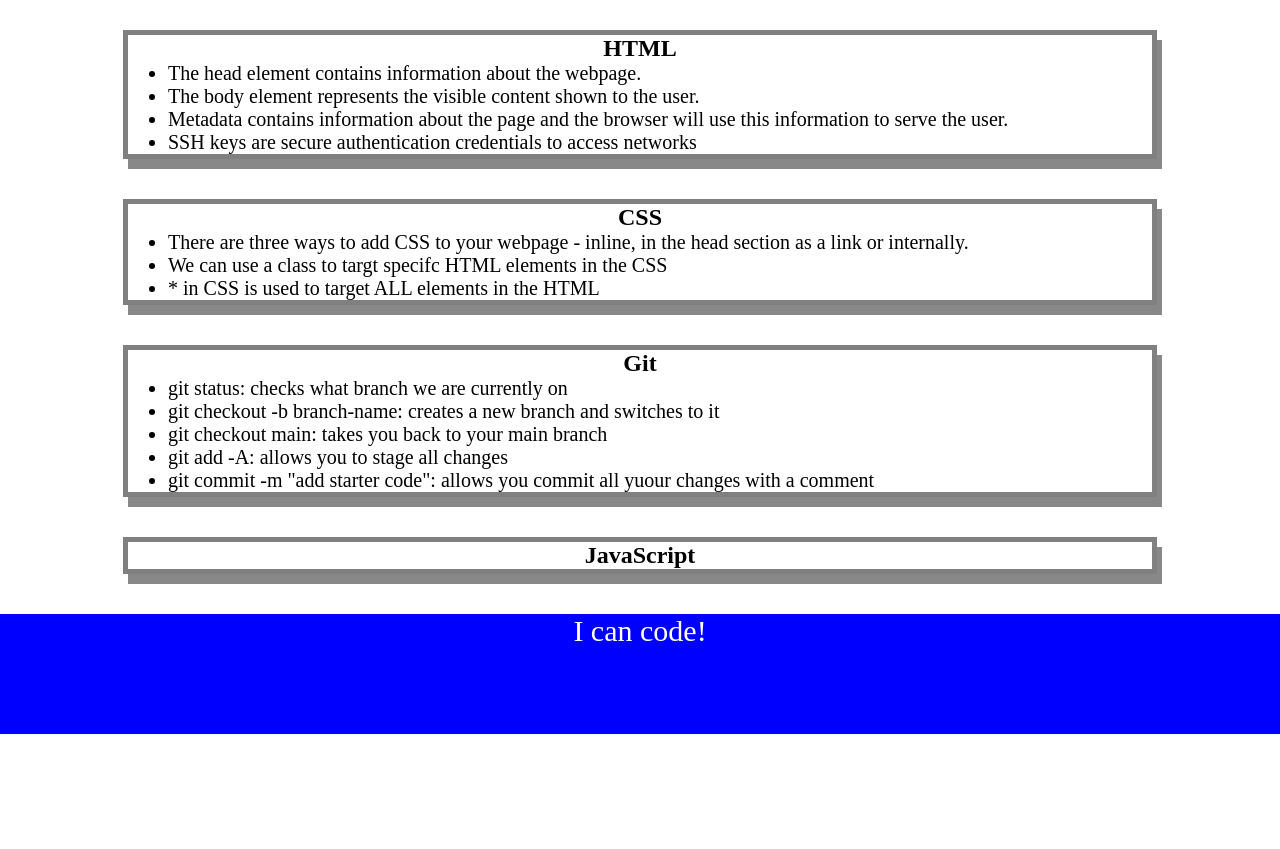
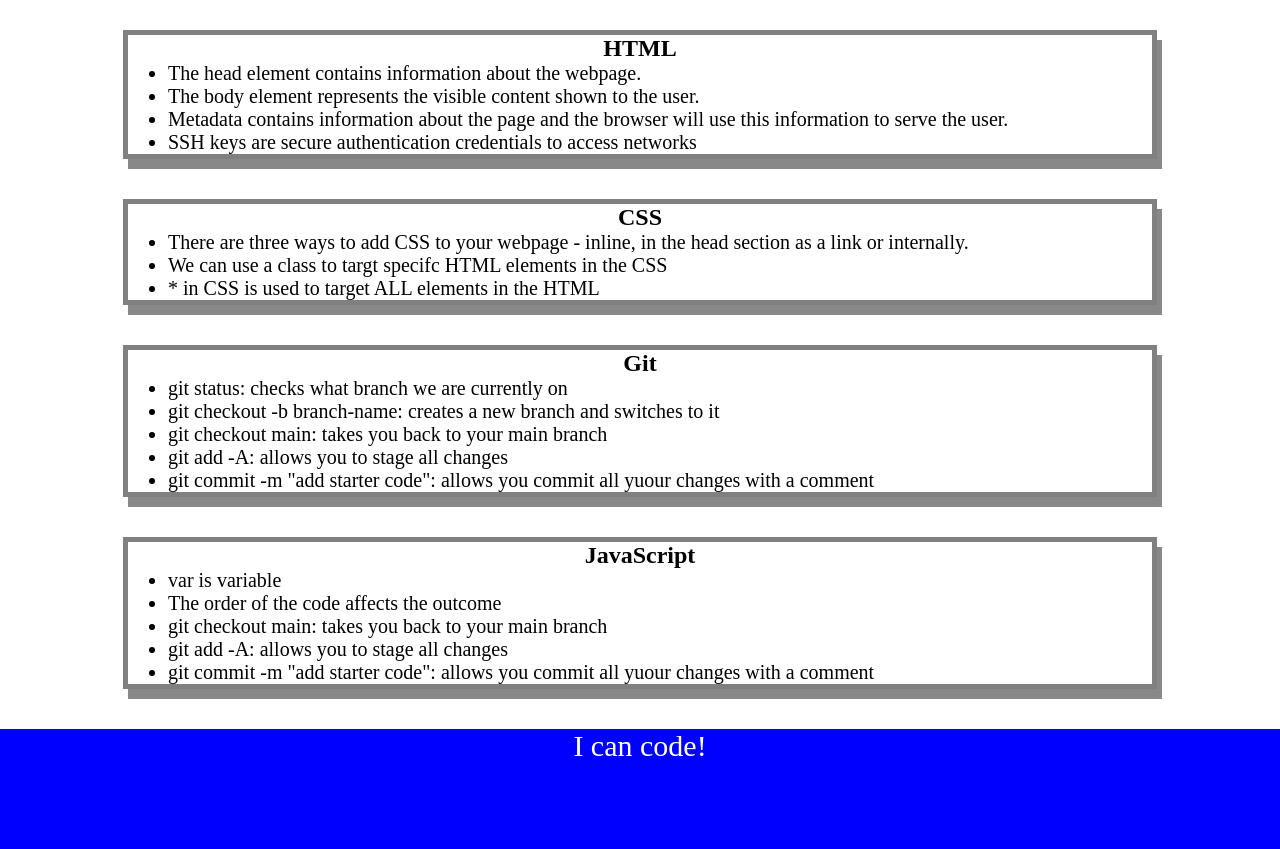
Before and after one commit to nolythedev/prework-study-guide, a plain HTML site: page index.html in a window 1280 px wide. Shown: the part 130-979 px from the top of the page. Before the commit the page ends 864 px from the top, so only its background shows below. Drawn offline with Linux system fonts and the light colour scheme.

Commit message:
JS added to project

```diff
--- /dev/null
+++ b/assets/script.js
@@ -0,0 +1,19 @@
+var topics = ['HTML', 'CSS', 'Git', 'JavaScript'];
+
+/*
+if (topic === 'HTML') {
+ console.log("Let's study HTML!");
+} else if (topic === 'CSS') {
+ console.log("Let's study CSS!");
+} else if (topic === 'Git') {
+ console.log("Let's study Git!");
+} else if (topic === 'JavaScript') {
+ console.log("Let's study JavaScript!");
+} else {
+ console.log('Please try again!');
+}
+*/
+
+for(x = 0; x < topics.length; x++) {
+    console.log(topics[x]);
+}
--- a/index.html
+++ b/index.html
@@ -11,6 +11,7 @@
     <header id="top">
       <h1>Prework Study Guide</h1>
       <img src="./assets/bowtie-cat.png" alt="Profile image of cat wearing a bow tie." />
+      <h2>✨ Open the Console to See What's Happening ✨</h2>
     </header>
     <main>
       <!-- Student code goes here -->
@@ -48,11 +49,19 @@
 
       <section class="card" id="javascript-section">
         <h2>JavaScript</h2>
+        <ul>
+          <li>var is variable</li>
+          <li>The order of the code affects the outcome</li>
+          <li>git checkout main: takes you back to your main branch</li>
+          <li>git add -A: allows you to stage all changes</li>
+          <li>git commit -m "add starter code": allows you commit all yuour changes with a comment</li>
+        </ul>
       </section>
     </main>
 
     <footer>
       <p>I can code!</p>
     </footer>
+    <script src="./assets/script.js"></script>
   </body>
 </html>
```
